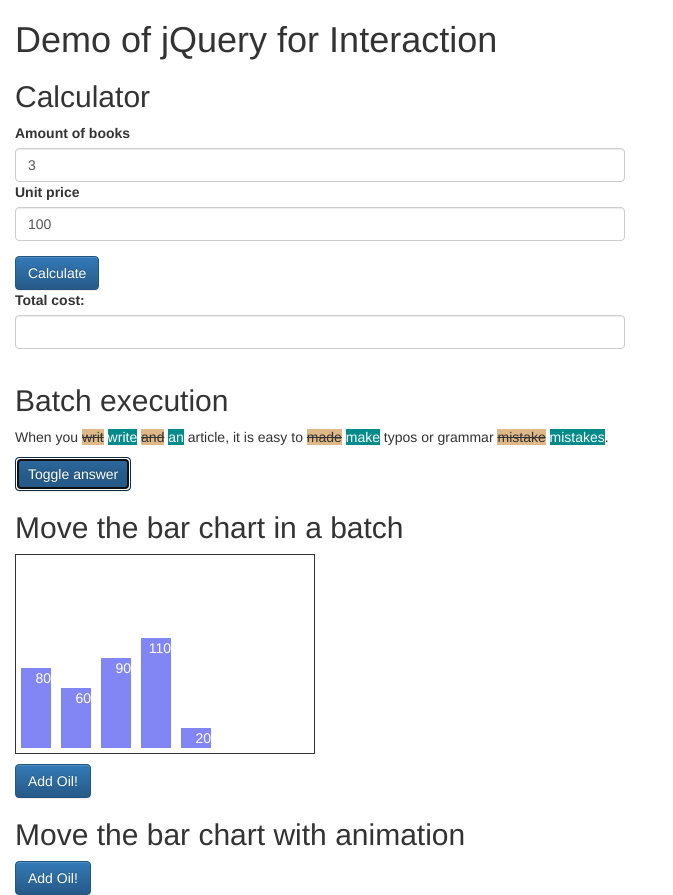
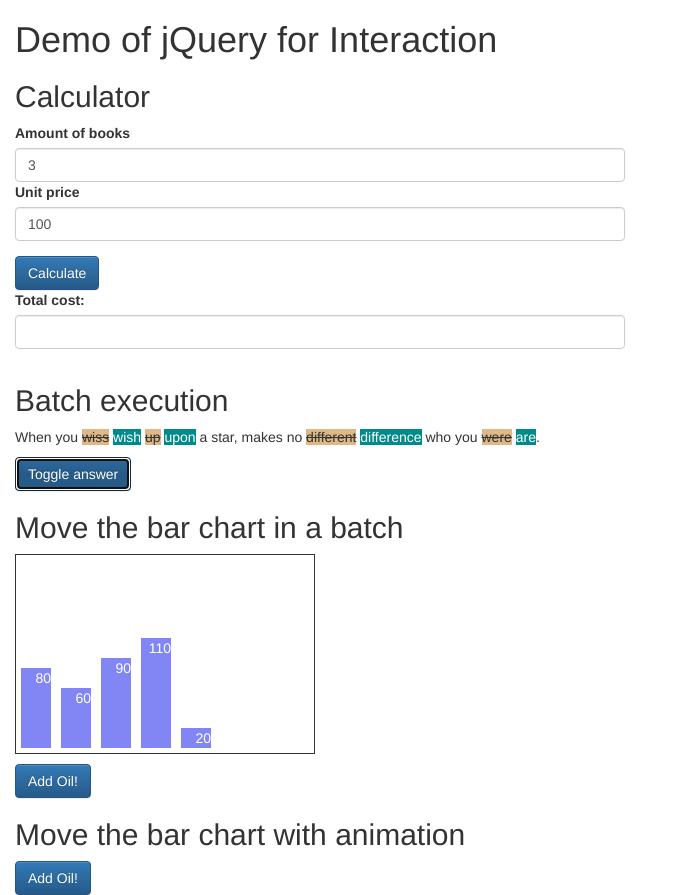
Before and after one commit to danielma518/homework4, a plain HTML site: page index.html in a window 1280 px wide. Both pictures are taken after a click on the button "Toggle answer". Shown: the whole page, without its empty margins (0-673 px from the left). Drawn offline with nearby package versions, Linux system fonts and the light colour scheme.

Commit message:
Update index.html

```diff
--- a/index.html
+++ b/index.html
@@ -72,14 +72,14 @@
                 <div class="row">
                     <div class="col-md-12">
                         <p>When you
-                            <original> writ</original>
-                            <correction style="display: none;">write</correction>
-                            <original> and</original>
-                            <correction style="display: none;">an</correction> article, it is easy to
-                            <original> made</original>
-                            <correction style="display: none;">make</correction> typos or grammar
-                            <original> mistake</original>
-                            <correction style="display: none;">mistakes</correction>.</p>
+                            <original> wiss</original>
+                            <correction style="display: none;">wish</correction>
+                            <original> up</original>
+                            <correction style="display: none;">upon</correction> a star, makes no
+                            <original> different</original>
+                            <correction style="display: none;">difference</correction> who you
+                            <original> were</original>
+                            <correction style="display: none;">are</correction>.</p>
                     </div>
                 </div>
                 <div class="row">
```
